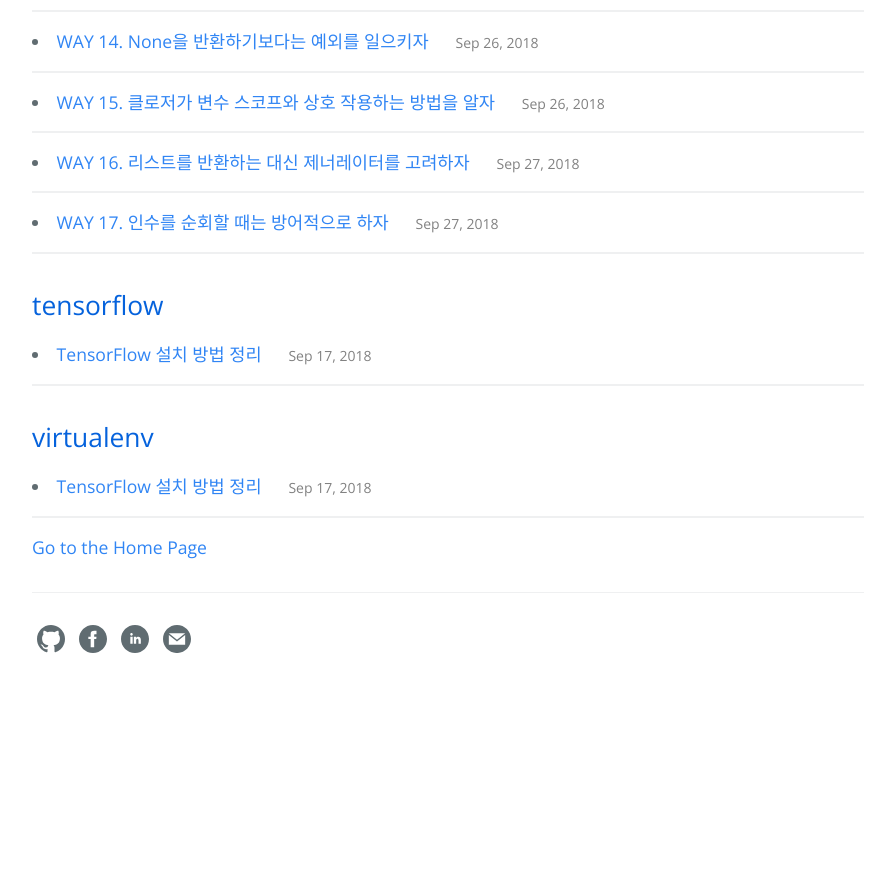
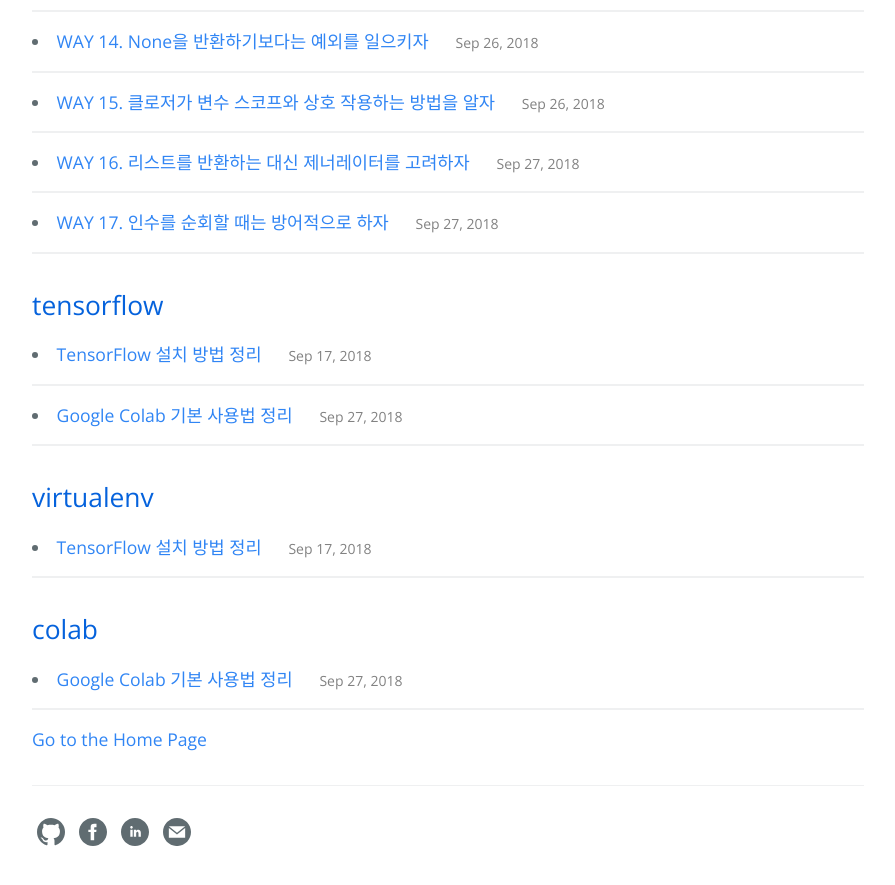
Before and after one commit to hcnoh/hcnoh.github.io, a Jekyll site: the page built from tags.md, in a window 1280 px wide and 900 px high, scrolled down 1797 px. Shown: the top 885 px of the window, without its empty margins (192-1087 px from the left). Built offline with Jekyll 4.4.1, drawn with Linux system fonts in a browser that asks for light colours; before the commit the page ends 2504 px from its top, so only the background shows below that.

Commit message:
Update 2018-09-28-colab-basic-usage.md

```diff
--- a/_posts/2018-09-28-colab-basic-usage.md
+++ b/_posts/2018-09-28-colab-basic-usage.md
@@ -5,6 +5,9 @@
 tagline: "Google Cloud 및 GitHub을 이용하여 Google Colab과의 연동 및 클라우드 GPU를 활용하는 방법 소개"
 categories:
 - TensorFlow
+tags:
+- tensorflow
+- colab
 image: /thumbnail-mobile.png
 author: "Hyungcheol Noh"
 permalink: /2018-09-28-colab-basic-usage
```
